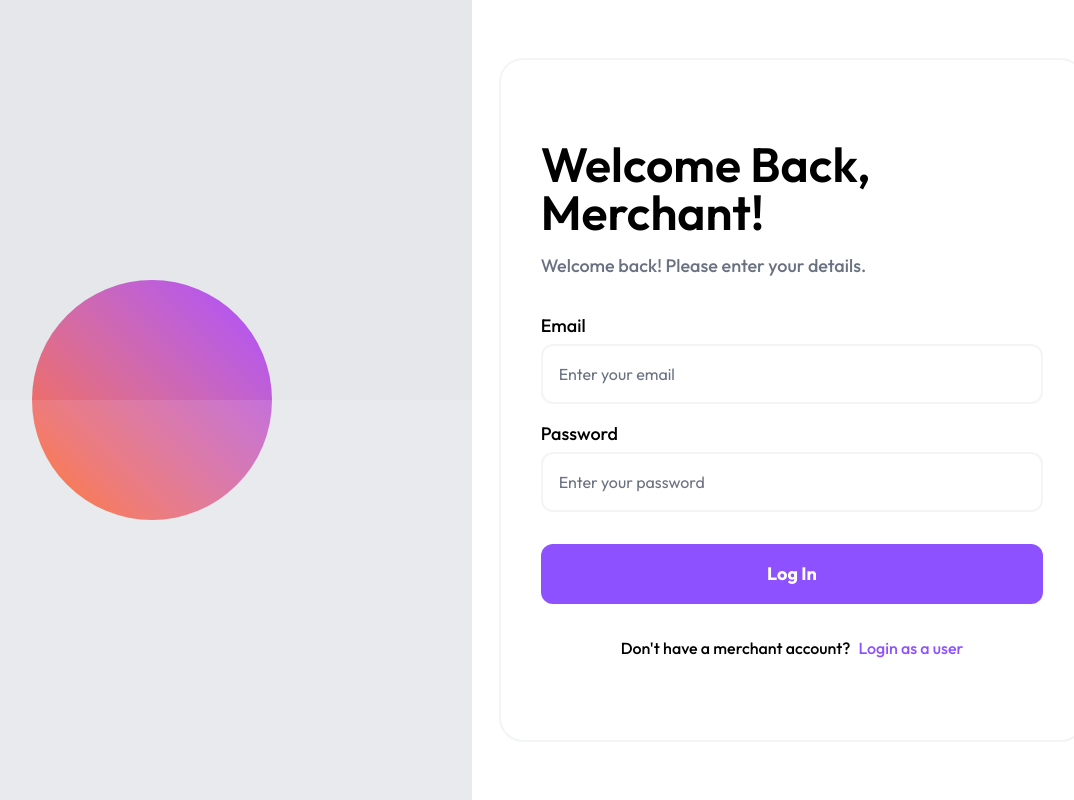
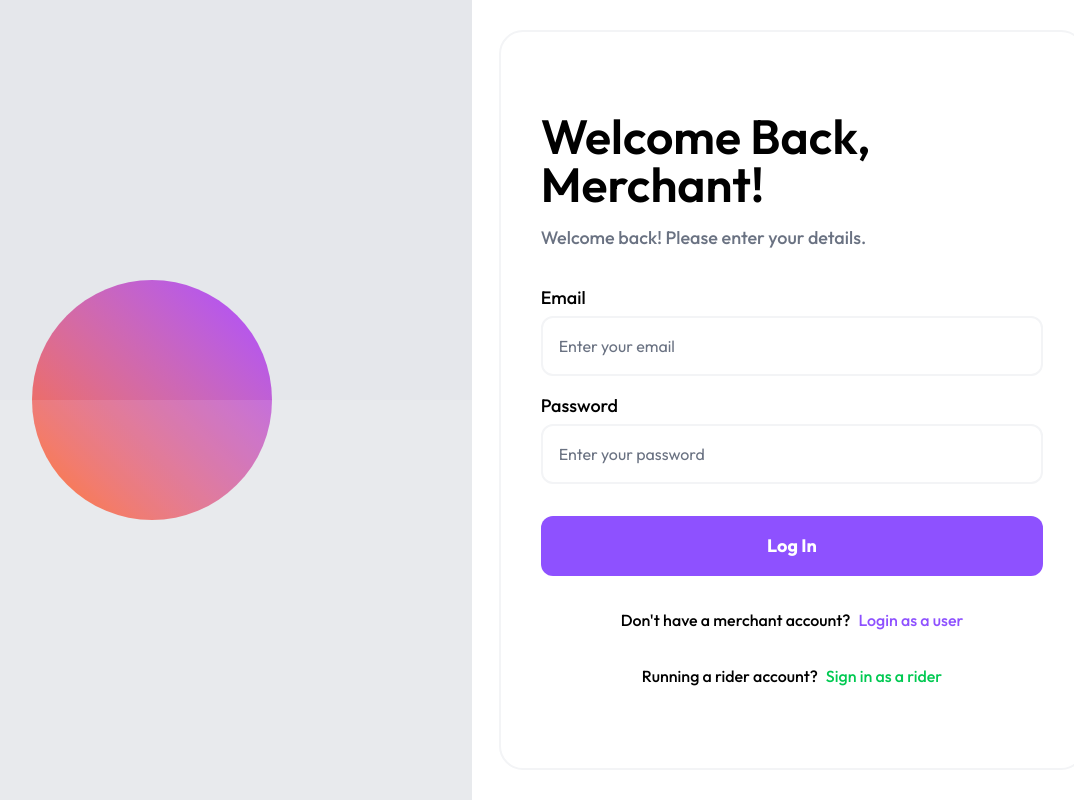
Before and after one commit to karwenglim/MealMate, a Next.js app: page /auth/seller in a window 1280 px wide. Shown: the whole page, without its empty margins (168-1242 px from the left). Built offline with nearby package versions, Linux system fonts and the light colour scheme.

Commit message:
feat: add rider login options in merchant and user

```diff
--- a/src/app/auth/rider/page.tsx
+++ b/src/app/auth/rider/page.tsx
@@ -83,7 +83,7 @@ const RiderLogIn = () => {
             <div className='mt-8 flex justify-center items-center'>
               <p className='font-medium text-base'>Not a rider?</p>
               <Link href='/auth/user'>
-                <button className='ml-2 font-medium text-base text-green-600'>
+                <button className='ml-2 font-medium cursor-pointer text-base text-purple-600'>
                   Sign in as a user
                 </button>
               </Link>
--- a/src/components/auth/sellerLogin.tsx
+++ b/src/components/auth/sellerLogin.tsx
@@ -81,8 +81,16 @@ const SellerLogin = () => {
                 Don&apos;t have a merchant account?
               </p>
               <Link href='/auth/user'>
-                <button className='ml-2 font-medium text-base text-violet-500'>
+                <button className='ml-2 font-medium text-base cursor-pointer text-violet-500'>
                   Login as a user
+                </button>
+              </Link>
+            </div>
+            <div className='mt-8 flex justify-center items-center'>
+              <p className='font-medium text-base'>Running a rider account?</p>
+              <Link href='/auth/rider'>
+                <button className='ml-2 font-medium cursor-pointer text-base text-green-500'>
+                  Sign in as a rider
                 </button>
               </Link>
             </div>
--- a/src/components/auth/userLogin.tsx
+++ b/src/components/auth/userLogin.tsx
@@ -75,8 +75,16 @@ const UserLogIn = () => {
                 Running a merchant account?
               </p>
               <Link href='/auth/seller'>
-                <button className='ml-2 font-medium text-base text-violet-500'>
+                <button className='ml-2 font-medium cursor-pointer text-base text-violet-500'>
                   Sign in as a merchant
+                </button>
+              </Link>
+            </div>
+            <div className='mt-8 flex justify-center items-center'>
+              <p className='font-medium text-base'>Running a rider account?</p>
+              <Link href='/auth/rider'>
+                <button className='ml-2 cursor-pointer font-medium text-base text-green-500'>
+                  Sign in as a rider
                 </button>
               </Link>
             </div>
```
